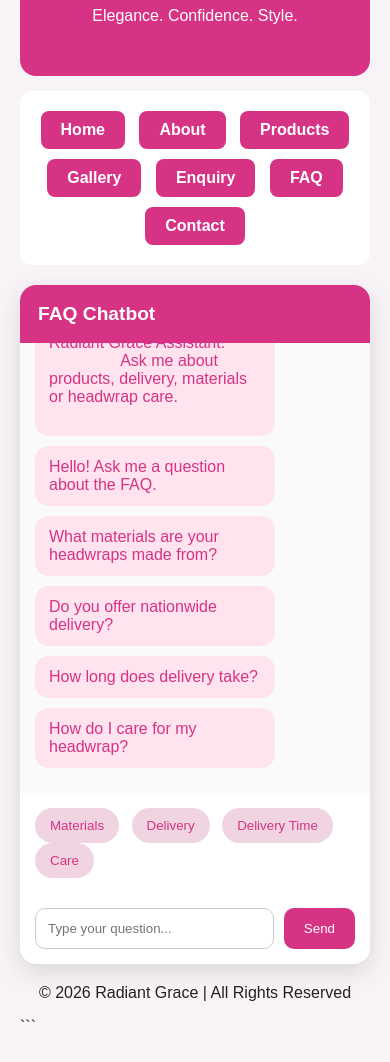
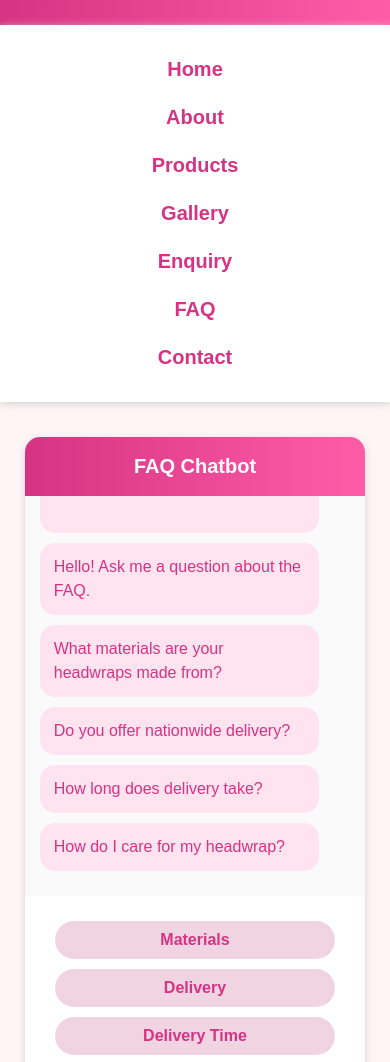
Before and after one commit to usernamekay44/FINAL-POE-main-katlehokhabele, a plain HTML site: page faq.html in a window 390 px wide. Shown: the part 128-1190 px from the top of the page. Drawn offline with Linux system fonts and the light colour scheme; files whose address does not match are found by name.

Commit message:
chaging some errors and adding missing things

```diff
--- a/css/FAQ.css
+++ b/css/FAQ.css
@@ -1,13 +1,18 @@
+/* chatbot.css */
+
+/* Same Radiant Grace Color Scheme */
 :root{
     --pink:#d63384;
-  --pink-dark:#d63384;
-  --light-bg:#f7f3f6;
+    --pink-dark:#b02568;
+    --pink-light:#ff5ca8;
+    --light-bg:#fff5f7;
     --bot-bg:#ffe3ef;
     --bot-text:#d63384;
     --tag-bg:#f1d4e2;
     --tag-text:#d63384;
     --white:#ffffff;
-  --shadow:0 8px 24px rgba(0,0,0,.12);
+    --text:#333;
+    --shadow:0px 3px 8px lightgray;
 }
 
 *{
@@ -15,136 +20,239 @@
 }
 
 body{
-  font-family:Arial,sans-serif;
-  background:var(--light-bg);
+    background-color:var(--light-bg);
+    font-family:Arial, sans-serif;
     margin:0;
-  padding:20px;
-  color:#222;
+    padding:0;
+    text-align:center;
+    color:var(--text);
 }
 
+/* Header */
 header{
-  text-align:center;
-  background:var(--pink);
-  color:var(--white);
-  padding:35px;
-  border-radius:16px;
-  margin-bottom:15px;
+    background:linear-gradient(to right,var(--pink),var(--pink-light));
+    color:white;
+    padding:30px;
+    border-radius:0;
+    margin-bottom:0;
 }
 
+header h1{
+    font-size:55px;
+    margin:0;
+}
+
+header p{
+    font-size:20px;
+    letter-spacing:2px;
+    color:white;
+}
+
+/* Navigation */
 nav{
-  background:var(--white);
-  padding:15px;
-  text-align:center;
-  border-radius:12px;
+    background-color:white;
+    padding:18px;
+    box-shadow:0px 2px 8px lightgray;
+    border-radius:0;
     margin-bottom:20px;
 }
 
 nav a{
     display:inline-block;
-  background:var(--pink);
-  color:var(--white);
     text-decoration:none;
-  padding:10px 20px;
-  margin:5px;
-  border-radius:8px;
+    color:var(--pink);
+    background:none;
+    margin:15px;
+    padding:0;
+    font-size:20px;
     font-weight:bold;
+    border-radius:0;
 }
 
 nav a:hover{
-  background:var(--pink-dark);
+    color:black;
+    background:none;
 }
 
+/* Main Wrapper */
 .wrap{
+    width:80%;
     max-width:900px;
-  margin:0 auto;
+    margin:auto;
+    padding:30px;
 }
 
+/* Chat Box */
 .chat{
-  background:var(--white);
-  border-radius:16px;
+    background-color:white;
+    border-radius:15px;
     overflow:hidden;
     box-shadow:var(--shadow);
 }
 
+/* Chat Header */
 .chat .header{
-  background:var(--pink);
-  color:var(--white);
+    background:linear-gradient(to right,var(--pink),var(--pink-light));
+    color:white;
     padding:18px;
     font-weight:bold;
-  font-size:1.2rem;
+    font-size:24px;
 }
 
+/* Messages Area */
 .messages{
     height:450px;
     overflow-y:auto;
-  padding:15px;
+    padding:20px;
     background:#fafafa;
+    text-align:left;
 }
 
+/* Message Bubbles */
 .msg{
     max-width:75%;
     padding:12px 14px;
     margin:10px 0;
-  border-radius:14px;
+    border-radius:15px;
     white-space:pre-wrap;
+    font-size:18px;
+    line-height:1.5;
 }
 
+/* Bot Message */
 .bot{
-  background:var(--bot-bg);
+    background-color:var(--bot-bg);
     color:var(--bot-text);
 }
 
+/* User Message */
 .user{
-  background:var(--pink);
-  color:var(--white);
+    background-color:var(--pink);
+    color:white;
     margin-left:auto;
 }
 
+/* Input Controls */
 .controls{
     display:flex;
     gap:10px;
     padding:15px;
+    background:white;
 }
 
 .controls input{
     flex:1;
     padding:12px;
-  border:1px solid #ccc;
-  border-radius:10px;
+    border:1px solid lightgray;
+    border-radius:8px;
+    font-size:16px;
 }
 
+/* Send Button */
 .controls button{
-  background:var(--pink);
-  color:var(--white);
+    background-color:var(--pink);
+    color:white;
     border:none;
+    padding:12px 25px;
     border-radius:10px;
-  padding:12px 20px;
+    font-size:18px;
     cursor:pointer;
 }
 
 .controls button:hover{
-  background:var(--pink-dark);
+    background-color:var(--pink-dark);
 }
 
+/* Suggestions */
 .suggestions{
     padding:15px;
+    background:white;
+    text-align:center;
 }
 
+/* Suggestion Buttons */
 .tag{
-  background:var(--tag-bg);
+    background-color:var(--tag-bg);
     color:var(--tag-text);
     border:none;
     padding:10px 15px;
     border-radius:20px;
-  margin-right:8px;
+    margin:5px;
     cursor:pointer;
+    font-size:16px;
+    font-weight:bold;
 }
 
 .tag:hover{
-  opacity:0.9;
+    background-color:#e8bfd3;
 }
 
+/* Footer */
 footer{
+    background:linear-gradient(to right,var(--pink),var(--pink-light));
+    color:white;
+    padding:20px;
+    margin-top:40px;
     text-align:center;
-  margin-top:20px;
 }
+
+footer p{
+    color:white;
+    margin:0;
+}
+
+/* Responsive CSS */
+@media (max-width:768px){
+
+    .wrap{
+        width:95%;
+        padding:15px;
+    }
+
+    header h1{
+        font-size:38px;
+    }
+
+    header p{
+        font-size:16px;
+    }
+
+    nav a{
+        display:block;
+        padding:10px;
+        margin:5px;
+    }
+
+    .chat .header{
+        font-size:20px;
+    }
+
+    .messages{
+        height:400px;
+        padding:15px;
+    }
+
+    .msg{
+        max-width:90%;
+        font-size:16px;
+    }
+
+    .controls{
+        flex-direction:column;
+    }
+
+    .controls input{
+        width:100%;
+    }
+
+    .controls button{
+        width:100%;
+    }
+
+    .tag{
+        display:block;
+        width:90%;
+        margin:10px auto;
+    }
+
+}
--- a/css/style.css
+++ b/css/style.css
@@ -68,7 +68,6 @@ p{
 }
 
 /* Images */
-
 img{
     width:500px;
     border-radius:20px;
@@ -151,8 +150,7 @@ input[type="submit"]:hover{
     background-color:#b02568;
 }
 
-/* FAQ PAGE*/
-
+/* FAQ PAGE */
 .faq-item {
     margin-bottom: 15px;
 }
@@ -182,3 +180,65 @@ footer{
     padding:20px;
     margin-top:40px;
 }
+
+/* Responsive CSS */
+@media (max-width:768px){
+
+    .container{
+        width:95%;
+        padding:15px;
+    }
+
+    header h1{
+        font-size:38px;
+    }
+
+    header p{
+        font-size:16px;
+    }
+
+    h2{
+        font-size:32px;
+    }
+
+    h3{
+        font-size:24px;
+    }
+
+    p{
+        font-size:18px;
+    }
+
+    form{
+        width:90%;
+        padding:20px;
+    }
+
+    input, textarea{
+        width:90%;
+    }
+
+    img{
+        width:100%;
+        max-width:500px;
+    }
+
+    .product{
+        width:90%;
+        display:block;
+        margin:auto;
+        margin-bottom:20px;
+    }
+
+    .box{
+        margin:20px auto;
+        padding:20px;
+    }
+
+    nav a{
+        display:block;
+        padding:10px;
+        margin:5px;
+    }
+
+}
--- a/faq.html
+++ b/faq.html
@@ -4,6 +4,8 @@
 <head>
     <meta charset="UTF-8">
     <meta name="viewport" content="width=device-width, initial-scale=1.0">
+    <meta name="description"
+content="Radiant Grace offers elegant and stylish headwraps for confident women.">
     <title>Radiant Grace FAQ Chatbot</title>
     <link rel="stylesheet" href="css/FAQ.css">
     <script src="javascript/FAQ.js"></script>
@@ -16,13 +18,14 @@
     <p>Elegance. Confidence. Style.</p>
 </header>
 
+
     <!-- Navigation -->
     <nav>
         <a href="index.html">Home</a>
         <a href="about.html">About</a>
-        <a href="produts.html">Products</a>
+        <a href="products.html">Products</a>
         <a href="gallery.html">Gallery</a>
-        <a href="enqiry.html">Enquiry</a>
+        <a href="enquiry.html">Enquiry</a>
         <a href="faq.html">FAQ</a>
         <a href="contact.html">Contact</a>
     </nav>
```
Also changed, not shown: about.html (+6 -3 lines), contact.html (+21 -6 lines), enqiry.html (deleted, +0 -68 lines), enquiry.html (added, +73 -0 lines), gallery.html (+6 -2 lines), index.html (+6 -2 lines), products.html (added, +136 -0 lines), produts.html (deleted, +0 -131 lines). Lines whose indentation alone changed are shown as unchanged.
